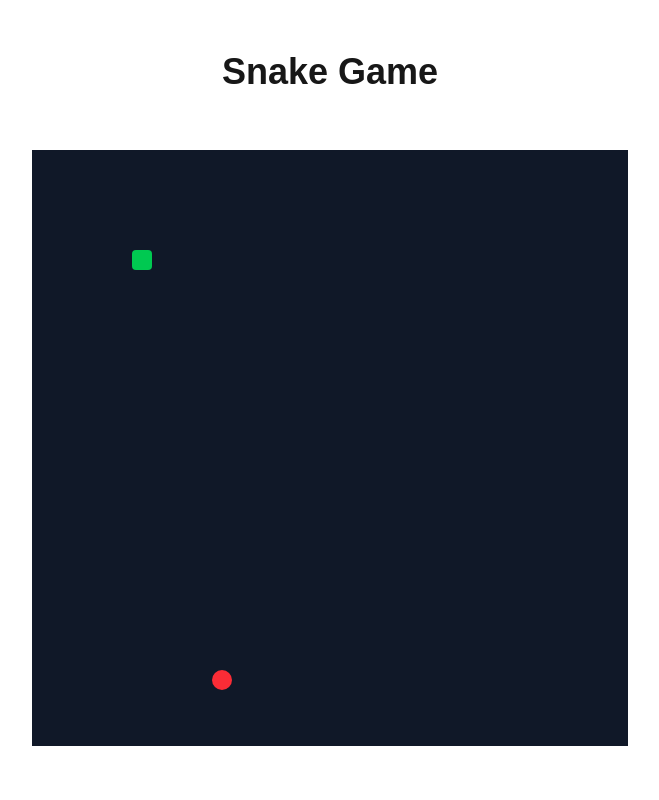
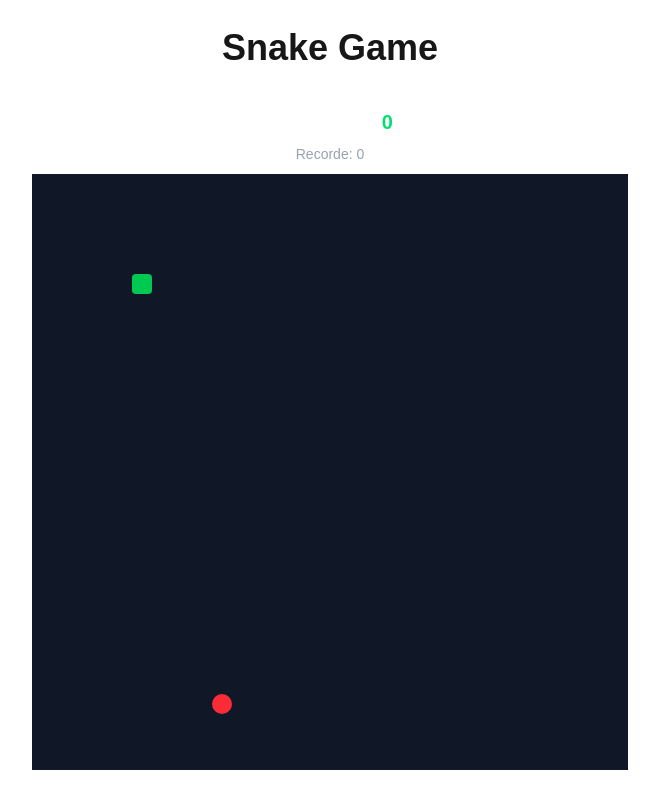
Before and after one commit to vinicius-pascoal/Snake-Game, a Next.js app: page / in a window 1280 px wide. Shown: the whole page, without its empty margins (310-969 px from the left). Built offline with nearby package versions, Linux system fonts and the light colour scheme.

Commit message:
board upgrade

```diff
--- a/src/components/Board.tsx
+++ b/src/components/Board.tsx
@@ -1,21 +1,30 @@
 "use client";
 import { useEffect, useState, useRef } from "react";
+import { motion, AnimatePresence } from "framer-motion";
 import { Position, Direction } from "@/types";
 import { equalPos, getRandomPosition } from "@/utils/helpers";
 import Snake from "./Snake";
 import Food from "./Food";
 
-const GRID_SIZE = 30; // 🔧 aumentamos de 20 → 30
-const CELL_SIZE = 20; // em pixels
+const GRID_SIZE = 30;
+const CELL_SIZE = 20;
 const INITIAL_SNAKE = [{ x: 5, y: 5 }];
 
 export default function Board() {
   const [snake, setSnake] = useState<Position[]>(INITIAL_SNAKE);
   const [food, setFood] = useState<Position>(getRandomPosition(GRID_SIZE));
-  const [dir, setDir] = useState<Direction | null>(null); // começa parado
-  const gameStarted = useRef(false); // impede movimento antes da primeira tecla
+  const [dir, setDir] = useState<Direction | null>(null);
+  const [score, setScore] = useState(0);
+  const [highScore, setHighScore] = useState(0);
+  const gameStarted = useRef(false);
 
-  // ⌨️ Captura de teclas
+  // ⬆️ Carrega recorde ao iniciar
+  useEffect(() => {
+    const saved = localStorage.getItem("snake-high-score");
+    if (saved) setHighScore(parseInt(saved));
+  }, []);
+
+  // ⌨️ Movimento do jogador
   useEffect(() => {
     const onKeyDown = (e: KeyboardEvent) => {
       let newDir: Direction | null = null;
@@ -33,25 +42,28 @@ export default function Board() {
     return () => window.removeEventListener("keydown", onKeyDown);
   }, [dir]);
 
-  // 🎮 Lógica do jogo
+  // 🧠 Lógica do jogo
   useEffect(() => {
     if (!gameStarted.current || dir === null) return;
 
     const interval = setInterval(() => {
-      setSnake((prev) => {
-        const head = { ...prev[0] };
+      setSnake((prevSnake) => {
+        const head = { ...prevSnake[0] };
+
         if (dir === "UP") head.y -= 1;
         if (dir === "DOWN") head.y += 1;
         if (dir === "LEFT") head.x -= 1;
         if (dir === "RIGHT") head.x += 1;
 
-        const newSnake = [head, ...prev];
+        const newSnake = [head, ...prevSnake];
 
         const ateFood = equalPos(head, food);
-        if (!ateFood) {
-          newSnake.pop(); // remover último segmento
+
+        if (ateFood) {
+          setFood(getRandomPosition(GRID_SIZE));
+          setScore((prev) => prev + 1);
         } else {
-          setFood(getRandomPosition(GRID_SIZE)); // 🍎 nova comida
+          newSnake.pop(); // remove a cauda apenas se não comeu
         }
 
         const outOfBounds =
@@ -59,9 +71,14 @@ export default function Board() {
         const hitSelf = newSnake.slice(1).some((s) => equalPos(s, head));
 
         if (outOfBounds || hitSelf) {
-          alert("Game Over");
+          if (score > highScore) {
+            localStorage.setItem("snake-high-score", score.toString());
+            setHighScore(score);
+          }
+          alert(`Game Over! Pontuação: ${score}`);
           setDir(null);
           gameStarted.current = false;
+          setScore(0);
           return INITIAL_SNAKE;
         }
 
@@ -70,11 +87,24 @@ export default function Board() {
     }, 150);
 
     return () => clearInterval(interval);
-  }, [dir, food]);
+  }, [dir, food, score, highScore]);
 
   return (
+    <div className="flex flex-col items-center mt-6 gap-2">
+      <motion.div
+        key={score}
+        className="text-xl font-bold text-white"
+        initial={{ scale: 1 }}
+        animate={{ scale: [1, 1.3, 1] }}
+        transition={{ duration: 0.3 }}
+      >
+        Pontuação: <span className="text-green-400">{score}</span>
+      </motion.div>
+
+      <div className="text-sm text-gray-400">Recorde: {highScore}</div>
+
       <div
-      className="relative bg-gray-900 border-2 border-white mx-auto mt-10"
+        className="relative bg-gray-900 border-2 border-white"
         style={{
           width: `${GRID_SIZE * CELL_SIZE}px`,
           height: `${GRID_SIZE * CELL_SIZE}px`,
@@ -83,5 +113,6 @@ export default function Board() {
         <Snake segments={snake} />
         <Food position={food} />
       </div>
+    </div>
   );
 }
```
Lines whose indentation alone changed are shown as unchanged.
